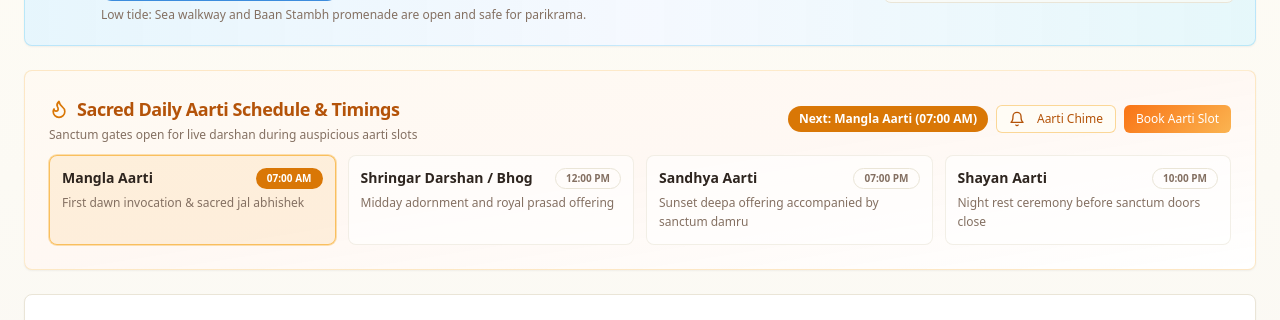
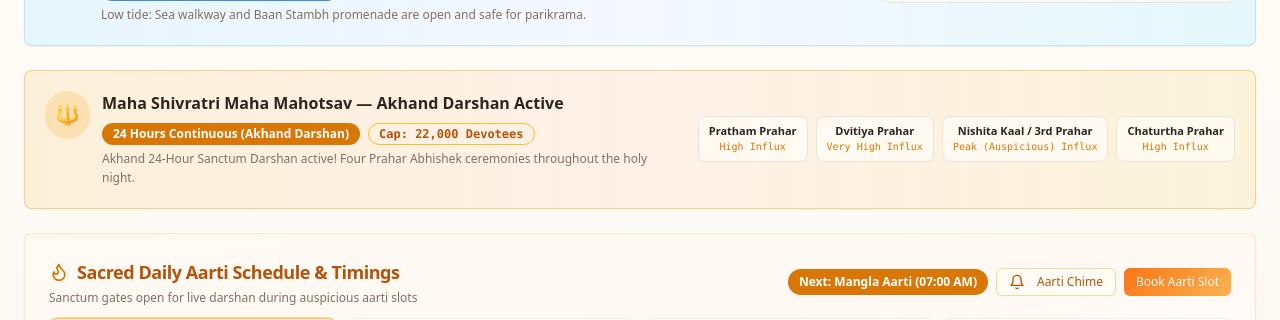
Before and after one commit to avi4rag/Temple-Management, a React (Vite) app: page /crowd-monitor in a window 1280 px wide. Shown: the part 458-778 px from the top of the page. Built offline with nearby package versions, Linux system fonts and the light colour scheme; no server answers.

Commit message:
feat(crowd): display Mahashivratri 24-hour continuous darshan notice in CrowdDashboard

```diff
--- a/src/components/CrowdDashboard.jsx
+++ b/src/components/CrowdDashboard.jsx
@@ -31,6 +31,7 @@ import { useLanguage } from "@/contexts/LanguageContext";
 import { useQuery } from "@tanstack/react-query";
 import { crowdService } from "@/services/crowdService";
 import { weatherService } from "@/services/weatherService";
+import { festivalService } from "@/services/festivalService";
 
 const CrowdDashboard = ({ onNavigate }) => {
   const { t } = useLanguage();
@@ -50,6 +51,7 @@ const CrowdDashboard = ({ onNavigate }) => {
   const currentHour = new Date().getHours();
   const nextAarti = aartis.find((a) => a.hour > currentHour) || aartis[0];
   const coastalWeather = weatherService.getCoastalForecast();
+  const activeFestival = festivalService.getActiveFestival();
 
   const [isChiming, setIsChiming] = useState(false);
 
@@ -298,6 +300,48 @@ const CrowdDashboard = ({ onNavigate }) => {
         </CardContent>
       </Card>
 
+      {/* Festival Surge Protocol & Akhand Darshan Notice */}
+      {activeFestival.id !== 'normal' && (
+        <Card className="border-amber-500/40 bg-gradient-to-r from-amber-500/15 via-orange-500/10 to-yellow-500/15 shadow-sm">
+          <CardContent className="p-4 sm:p-5">
+            <div className="flex flex-col md:flex-row md:items-center justify-between gap-4">
+              <div className="flex items-start gap-3">
+                <div className="p-2.5 rounded-full bg-amber-500/20 text-amber-600 dark:text-amber-400 shrink-0 text-xl">
+                  🔱
+                </div>
+                <div className="space-y-1">
+                  <div className="flex items-center gap-2 flex-wrap">
+                    <h3 className="font-semibold text-foreground text-sm sm:text-base">
+                      {activeFestival.name} — Akhand Darshan Active
+                    </h3>
+                    <Badge className="bg-amber-600 text-white text-xs">
+                      {activeFestival.sanctumHours}
+                    </Badge>
+                    <Badge variant="outline" className="border-amber-400 text-amber-700 dark:text-amber-300 text-xs font-mono">
+                      Cap: {activeFestival.capacity.toLocaleString()} Devotees
+                    </Badge>
+                  </div>
+                  <p className="text-xs text-muted-foreground leading-relaxed max-w-2xl">
+                    {activeFestival.bannerText}
+                  </p>
+                </div>
+              </div>
+
+              {activeFestival.prahars && (
+                <div className="flex items-center gap-2 text-xs flex-wrap shrink-0">
+                  {activeFestival.prahars.map((p, idx) => (
+                    <div key={idx} className="bg-background/80 backdrop-blur px-2.5 py-1.5 rounded-lg border text-center">
+                      <div className="font-semibold text-[11px] text-foreground">{p.name.split('(')[0]}</div>
+                      <div className="text-[10px] text-amber-600 font-mono">{p.crowd} Influx</div>
+                    </div>
+                  ))}
+                </div>
+              )}
+            </div>
+          </CardContent>
+        </Card>
+      )}
+
       {/* Sacred Aarti Timings & Sanctum Schedule */}
       <Card className="border-amber-500/20 bg-gradient-to-br from-amber-500/5 via-orange-500/5 to-transparent shadow-divine">
         <CardHeader className="pb-3">
```
